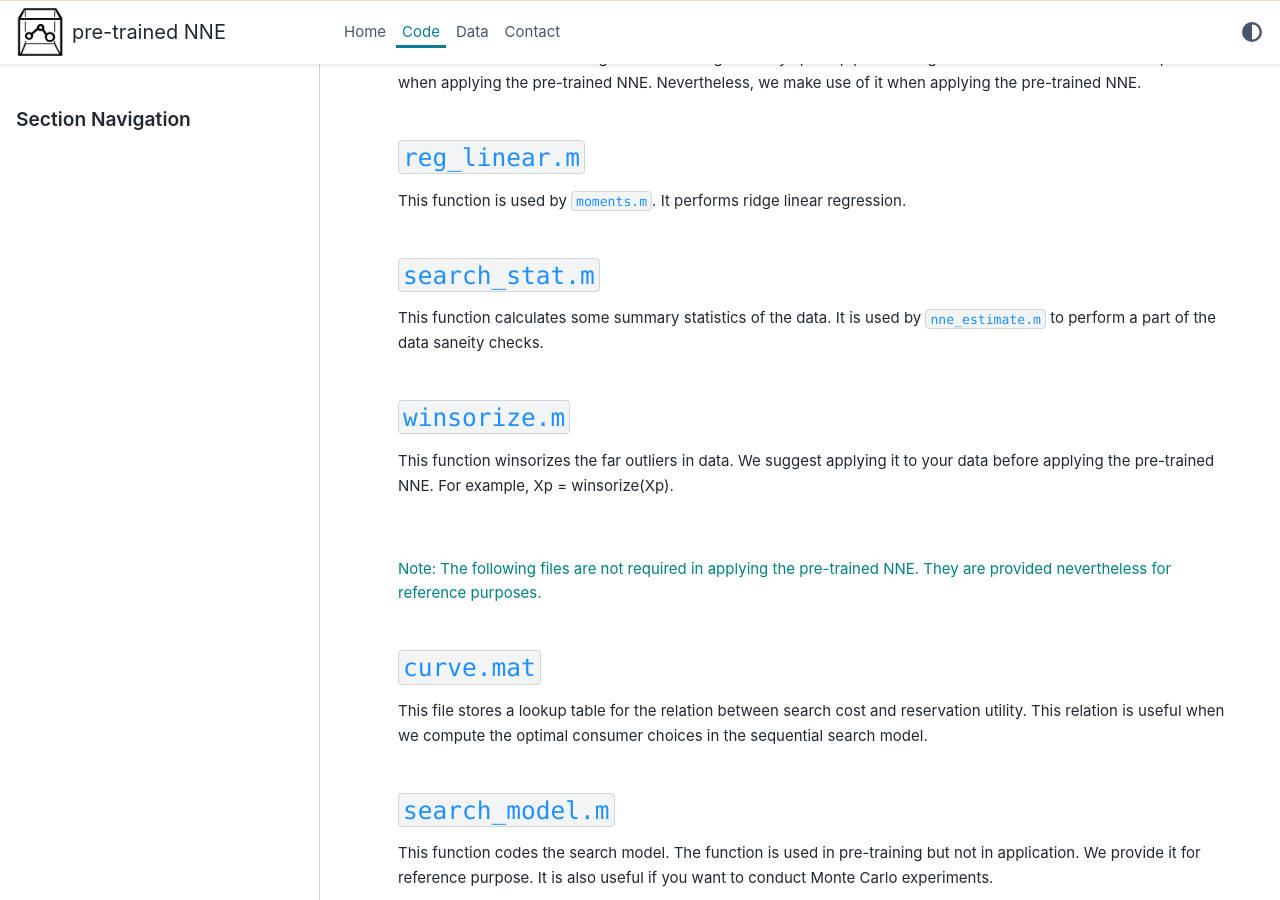
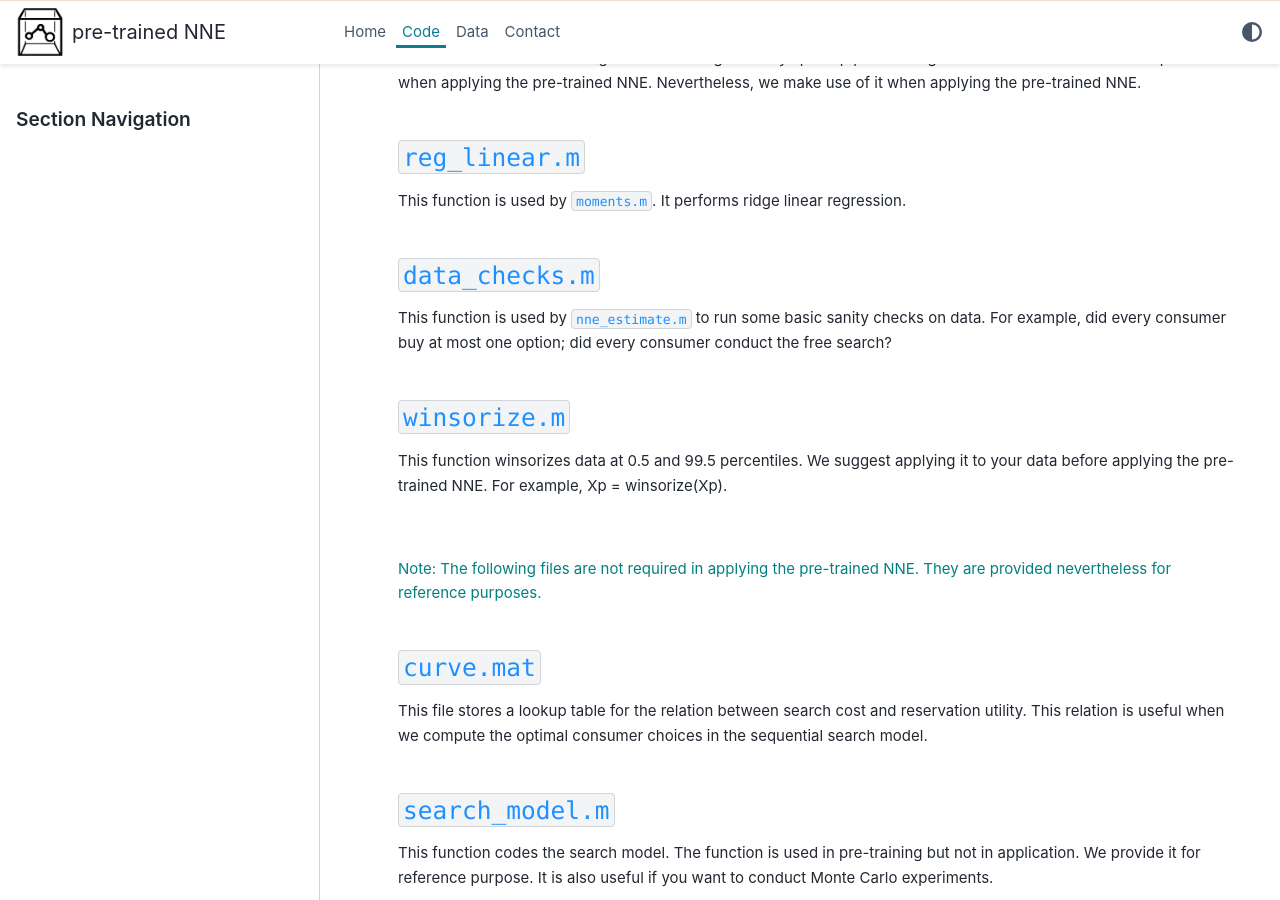
Before and after one commit to pnnehome/pnnehome.github.io, a Sphinx documentation site: the page built from docs/source/code/code.rst, in a window 1280 px wide and 900 px high, scrolled down 1854 px. Built offline with Sphinx 7.4.7 and the PyData theme 0.15.4, drawn with Linux system fonts in a browser that asks for light colours.

Commit message:
replace search_stat with data_checks

```diff
--- a/docs/source/code/code.rst
+++ b/docs/source/code/code.rst
@@ -82,14 +82,14 @@ This function is used by ``moments.m``. It performs ridge logit regression or ri
 This function is used by ``moments.m``. It performs ridge linear regression.
 
 
-``search_stat.m``
+``data_checks.m``
 """"""""""""""""""""""""
-This function calculates some summary statistics of the data. It is used by ``nne_estimate.m`` to perform a part of the data saneity checks.
+This function is used by ``nne_estimate.m`` to run some basic sanity checks on data. For example, did every consumer buy at most one option; did every consumer conduct the free search?
 
 
 ``winsorize.m``
 """"""""""""""""""""""""
-This function winsorizes the far outliers in data. We suggest applying it to your data before applying the pre-trained NNE. For example, Xp = winsorize(Xp).
+This function winsorizes data at 0.5 and 99.5 percentiles. We suggest applying it to your data before applying the pre-trained NNE. For example, Xp = winsorize(Xp).
 
 |
 
```
